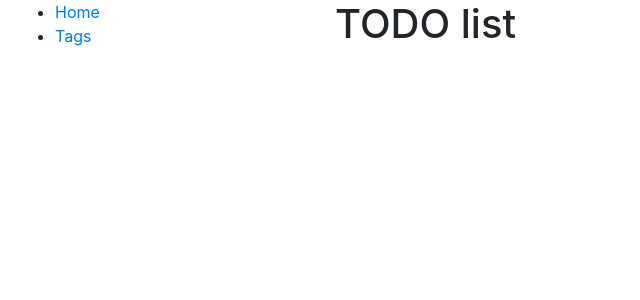
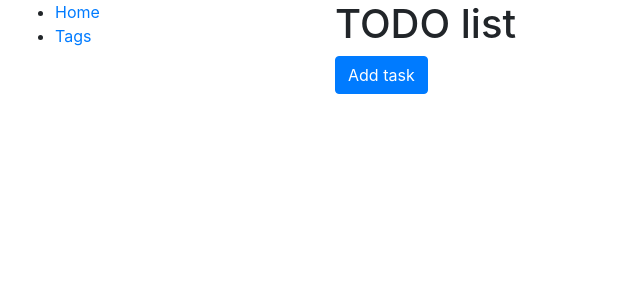
Before and after one commit to YaroslavBordovoy/py-django-practice, a Django app: page / in a window 1280 px wide. Shown: the top 300 px of the page, without its empty margins (0-640 px from the left). Run offline with Django 5.2, Linux system fonts and the light colour scheme; data that the repository does not hold is empty.

Commit message:
Add create-update-delete classes for tasks

```diff
--- a/templates/todo/index.html
+++ b/templates/todo/index.html
@@ -2,6 +2,9 @@
 
 {% block content %}
   <h1>TODO list</h1>
+    <a href="{% url 'todo:task-create' %}" class="btn btn-primary link-to-page">
+      Add task
+    </a>
   <br>
 
   <ul>
@@ -20,6 +23,8 @@
           {% for tag in task.tags.all %}
             {{ tag.name }}
           {% endfor %}
+        <a href="{% url 'todo:task-update' pk=task.pk %}">Update</a>
+        <a href="{% url 'todo:task-delete' pk=task.pk %}">Delete</a>
         </p>
       </li>
       <hr>
--- a/todo/urls.py
+++ b/todo/urls.py
@@ -1,10 +1,19 @@
 from django.urls import path
 
-from todo.views import IndexView, TagView
+from todo.views import (
+    IndexView,
+    TagView,
+    TaskCreateView,
+    TaskUpdateView,
+    TaskDeleteView,
+)
 
 app_name = "todo"
 
 urlpatterns = [
     path("", IndexView.as_view(), name="index"),
     path("tags/", TagView.as_view(), name="tag"),
+    path("task/create/", TaskCreateView.as_view(), name="task-create"),
+    path("task/<int:pk>/update/", TaskUpdateView.as_view(), name="task-update"),
+    path("task/<int:pk>/delete", TaskDeleteView.as_view(), name="task-delete"),
 ]
--- a/todo/views.py
+++ b/todo/views.py
@@ -1,4 +1,5 @@
 from django.shortcuts import render
+from django.urls import reverse_lazy
 from django.views import generic
 
 from todo.models import Task, Tag
@@ -14,3 +15,30 @@ class TagView(generic.ListView):
     model = Tag
     queryset = Tag.objects.prefetch_related("tasks")
     template_name = "todo/tag.html"
+
+
+class TaskCreateView(generic.CreateView):
+    model = Task
+    fields = (
+        "content",
+        "deadline",
+        "is_done",
+        "tags",
+    )
+    success_url = reverse_lazy("todo:index")
+
+
+class TaskUpdateView(generic.UpdateView):
+    model = Task
+    fields = (
+        "content",
+        "deadline",
+        "is_done",
+        "tags",
+    )
+    success_url = reverse_lazy("todo:index")
+
+
+class TaskDeleteView(generic.DeleteView):
+    model = Task
+    success_url = reverse_lazy("todo:index")
```
Also changed, not shown: templates/todo/task_confirm_delete.html (added, +10 -0 lines), templates/todo/task_form.html (added, +11 -0 lines), todo/migrations/0002_alter_task_is_done.py (added).
